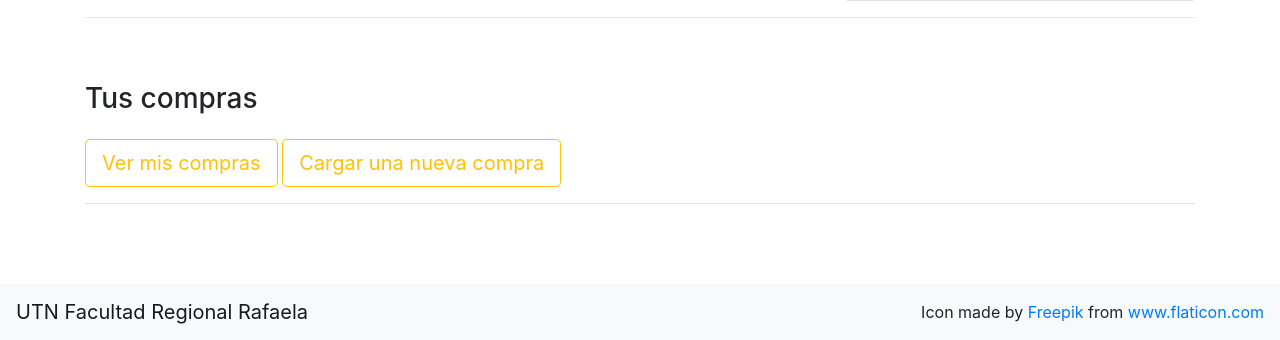
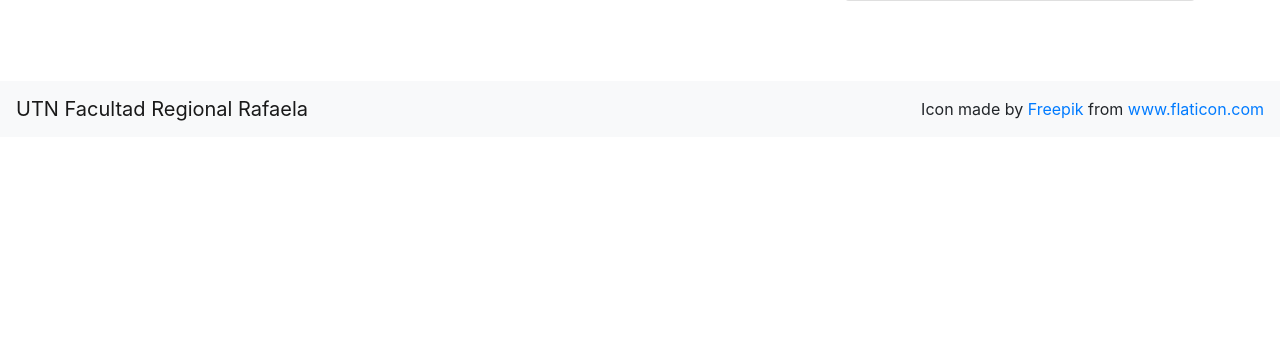
Before and after one commit to sofide/apicolapp, a Django app: template accounting/templates/accounting/accounting_index.html in a window 1280 px wide. Shown: the part 535-875 px from the top of the page. After the commit the page ends 656 px from the top, so only its background shows below. Run offline with Django 3.2, Linux system fonts and the light colour scheme; the template is opened without the code that fills it: values that come from a table or form of the project are taken from there, others are empty; some libraries are stand-ins or nearby versions.

Commit message:
cleanup accounting index

```diff
--- a/accounting/templates/accounting/accounting_index.html
+++ b/accounting/templates/accounting/accounting_index.html
@@ -59,57 +59,6 @@
 
 </div>
 
-<hr/>
-
-<div class="row">
-    <div class="col">
-        <h3 class="mt-5">Tus compras</h3>
-    </div>
-</div>
-<div class="row">
-    <div class="col">
-        <a class="btn btn-outline-warning btn-lg mt-3"
-           href="{% url 'purchase_list' %}">
-                Ver mis compras
-        </a>
-        <a class="btn btn-outline-warning btn-lg mt-3"
-           href="{% url 'purchase_product' %}">
-                Cargar una nueva compra
-        </a>
-    </div>
-</div>
-<hr/>
-
-{% if purchases_detail %}
-
-    <div class="row">
-        <div class="col">
-            <table class="table table-striped">
-                <thead class="thead-dark">
-                    <tr>
-                        <th scope="col" class="text-center">Categoría</th>
-                        <th scope="col" class="text-center">Monto total</th>
-                    </tr>
-                </thead>
-                <tbody>
-                {% for category in purchases_detail %}
-                    <tr title="{{ category.description }}">
-                        <th scope="row" class="text-center">{{ category.label }}</th>
-                        {% if category.money %}
-                            <td class="text-center">{{ category.money }}</td>
-                        {% else %}
-                            <td class="text-center"> 0</td>
-                        {% endif %}
-                    </tr>
-                {% endfor %}
-                </tbody>
-            </table>
-
-        </div>
-    </div>
-
-{% endif %}
-
 {% endblock %}
 
 {% block extra_css %}
```
Also changed, not shown: accounting/views.py (+0 -20 lines).
